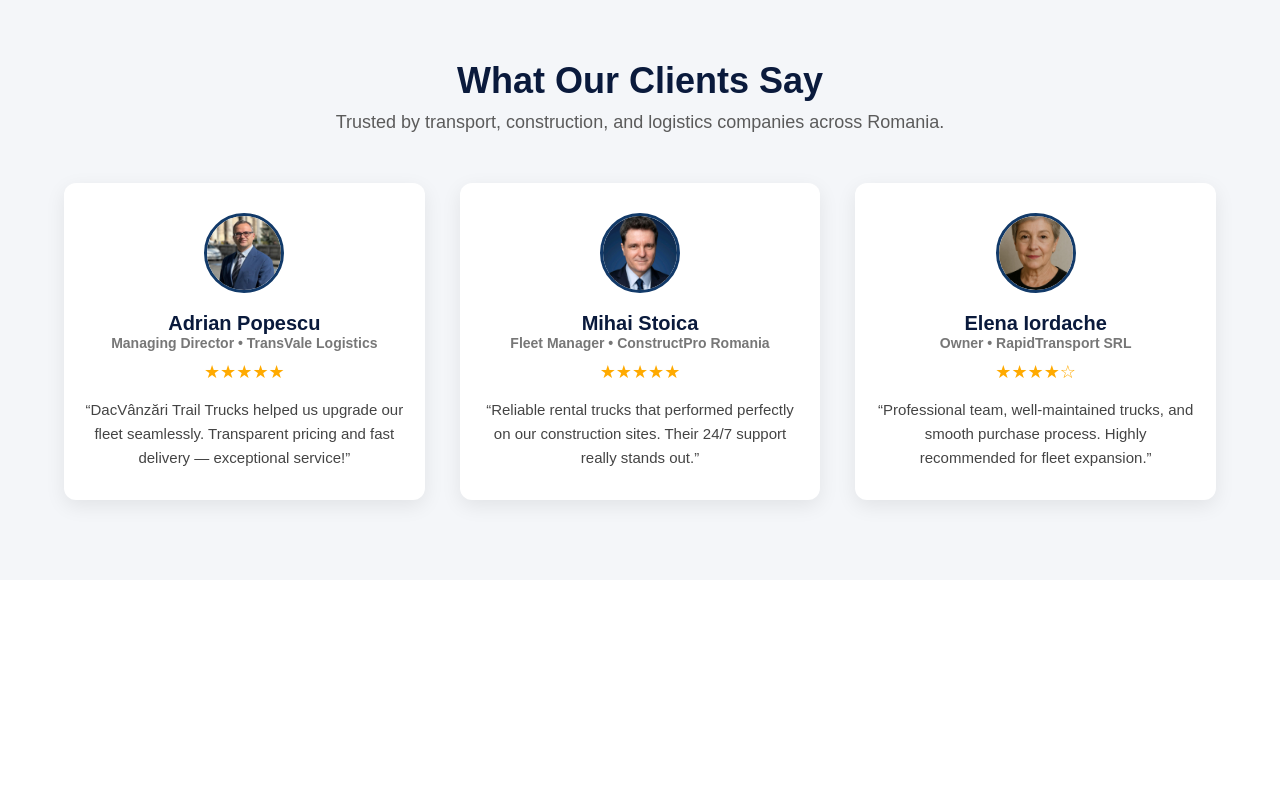
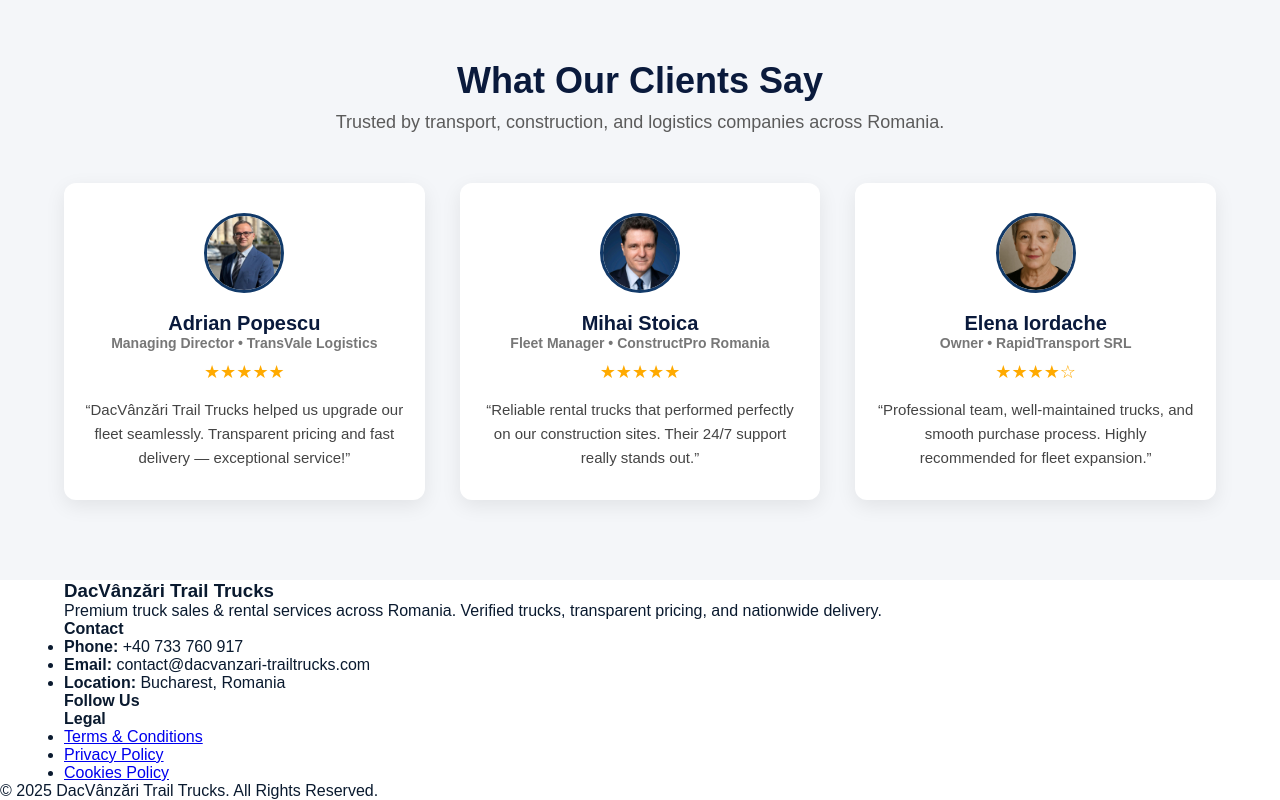
Before and after one commit to FormulaStat/Dctrucks, a plain HTML site: page index.html in a window 1280 px wide. Shown: the part 3207-4007 px from the top of the page. Before the commit the page ends 3787 px from the top, so only its background shows below. Drawn offline with Linux system fonts and the light colour scheme.

Commit message:
Update index.html

```diff
--- a/index.html
+++ b/index.html
@@ -353,6 +353,56 @@
     </div>
     </section>
 
+    <!--- FOOTER--->
+    <footer class="footer">
+    <div class="container footer-container">
+
+        <!-- COMPANY INFO -->
+        <div class="footer-col">
+            <h3>DacVânzări Trail Trucks</h3>
+            <p>
+                Premium truck sales & rental services across Romania.
+                Verified trucks, transparent pricing, and nationwide delivery.
+            </p>
+        </div>
+
+        <!-- CONTACT DETAILS -->
+        <div class="footer-col">
+            <h4>Contact</h4>
+            <ul>
+                <li><strong>Phone:</strong> +40 733 760 917</li>
+                <li><strong>Email:</strong> contact@dacvanzari-trailtrucks.com</li>
+                <li><strong>Location:</strong> Bucharest, Romania</li>
+            </ul>
+        </div>
+
+        <!-- SOCIAL LINKS -->
+        <div class="footer-col">
+            <h4>Follow Us</h4>
+            <div class="footer-social">
+                <a href="#"><i class="fab fa-facebook-f"></i></a>
+                <a href="#"><i class="fab fa-instagram"></i></a>
+                <a href="#"><i class="fab fa-linkedin-in"></i></a>
+            </div>
+        </div>
+
+        <!-- LEGAL LINKS -->
+        <div class="footer-col">
+            <h4>Legal</h4>
+            <ul>
+                <li><a href="#">Terms & Conditions</a></li>
+                <li><a href="#">Privacy Policy</a></li>
+                <li><a href="#">Cookies Policy</a></li>
+            </ul>
+        </div>
+
+    </div>
+
+    <div class="footer-bottom">
+        <p>© 2025 DacVânzări Trail Trucks. All Rights Reserved.</p>
+    </div>
+    </footer>
+
     <script src="js/script.js"></script>
 </body>
 </html>
```
